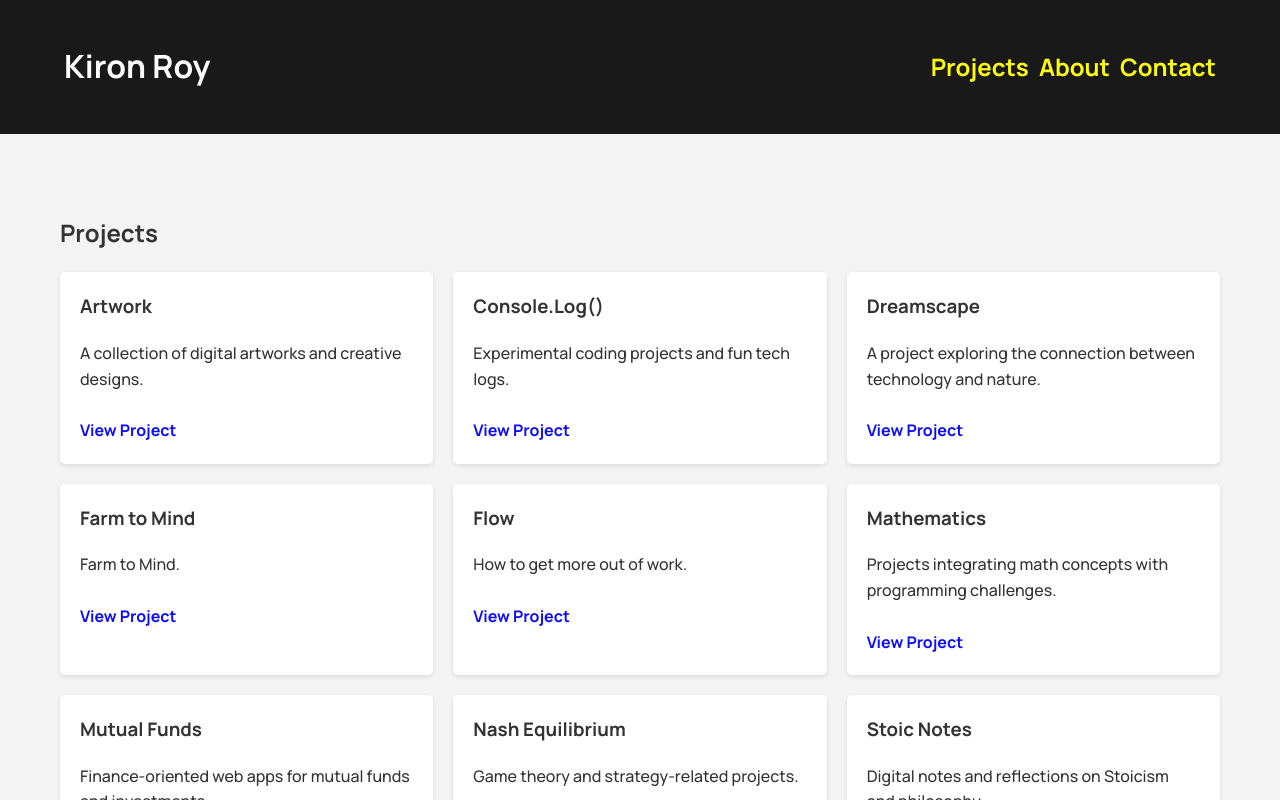
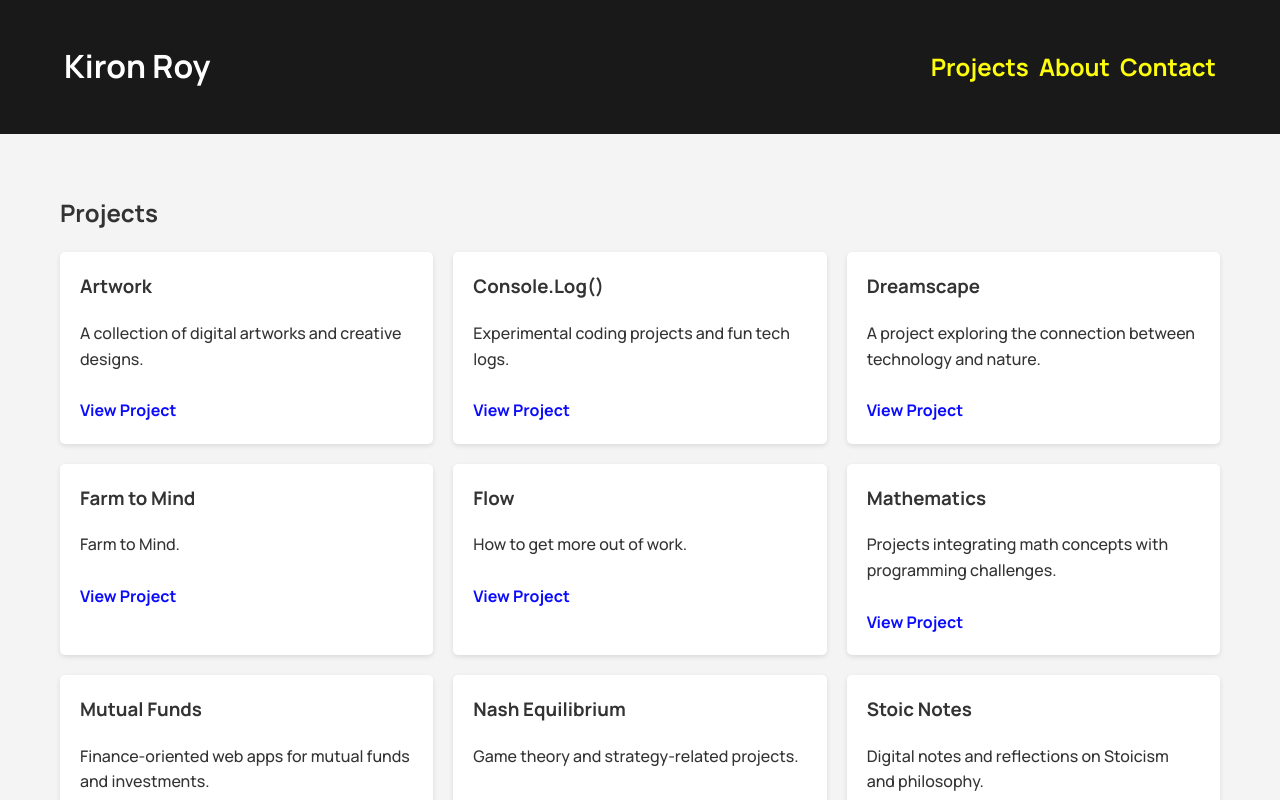
Before and after one commit to kironroy/kironroy-react, a React (Create React App) app: page / in a window 1280 px wide. Shown: the top 800 px of the page. Built offline with nearby package versions, Linux system fonts and the light colour scheme.

Commit message:
Update App.css
- proper spacing

```diff
--- a/src/App.css
+++ b/src/App.css
@@ -2,8 +2,11 @@
   background: #f4f4f4;
   color: #333;
   line-height: 1.6;
+  display: flex;
+  flex-direction: column;
+  min-height: 100vh;
 }
 
 main {
-  padding: 20px;
+  flex-grow: 1;
 }
```
